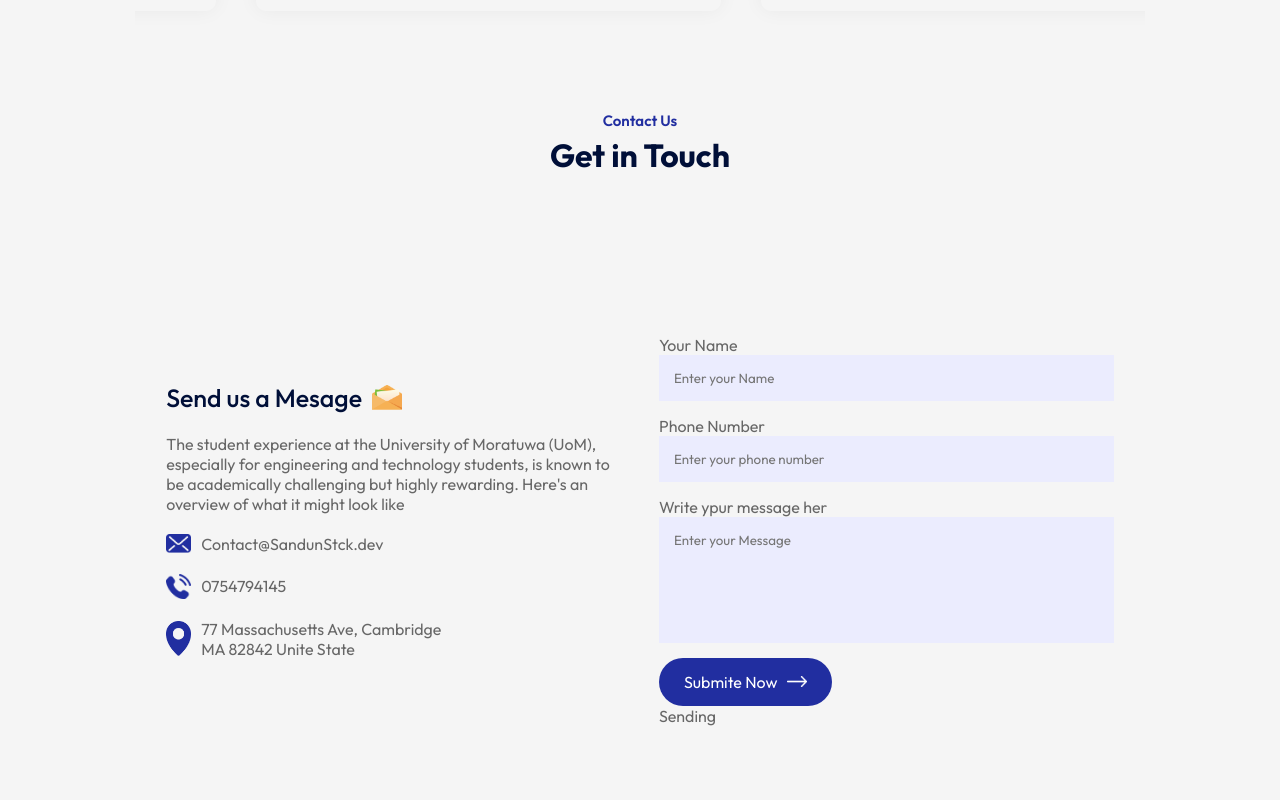
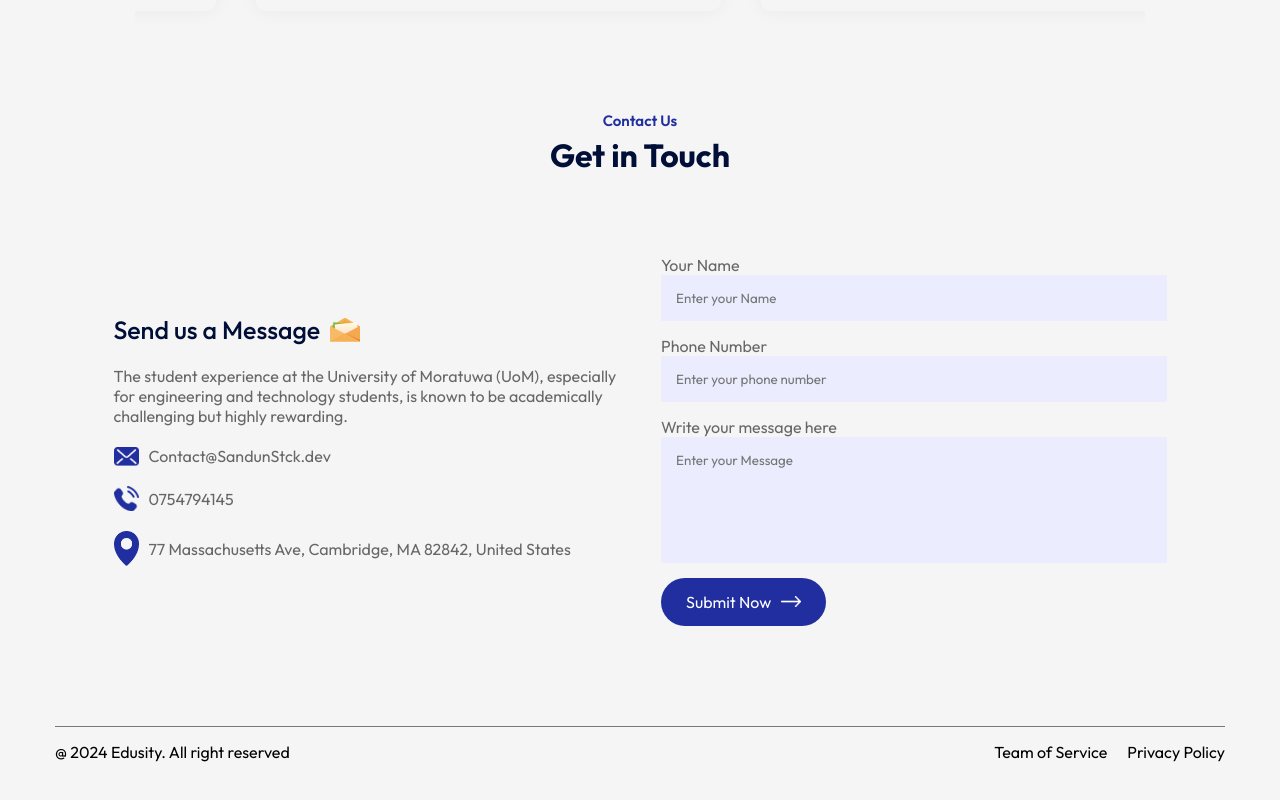
Before and after one commit to sandun7787/University-guide-web-page, a React (Vite) app: page / in a window 1280 px wide. Shown: the part 2931-3731 px from the top of the page. Built offline with nearby package versions, Linux system fonts and the light colour scheme.

Commit message:
add-the-new-files-like-footers-and-emails

```diff
--- a/src/App.jsx
+++ b/src/App.jsx
@@ -7,6 +7,7 @@ import About from './Components/About/About'
 import Campus from './Components/Campus/Campus'
 import Testimonials from './Components/Testimonials/Testimonials'
 import Contact from './Components/Contact/Contact'
+import Footer from './Components/Footer/Footer'
 export default function App() {
   return (
     <div>
@@ -22,6 +23,7 @@ export default function App() {
       <Testimonials/>
       <Title subTitle='Contact Us' title='Get in Touch'/>
       <Contact/>
+      <Footer/>
 
       </div>
 
--- a/src/Components/Contact/Contact.css
+++ b/src/Components/Contact/Contact.css
@@ -46,3 +46,8 @@
     margin-bottom: 15px;
     resize: none;  /* This is fine for textarea */
 }
+
+.contact-col span{
+    display: block;
+    margin: 20px 0;
+}
--- a/src/Components/Contact/Contact.jsx
+++ b/src/Components/Contact/Contact.jsx
@@ -1,4 +1,4 @@
-import React from 'react'
+import React, { useState } from 'react'
 import './Contact.css'
 import msg_icon from '../../assets/msg-icon.png'
 import mail_icon from '../../assets/mail-icon.png'
@@ -7,40 +7,65 @@ import location_icon from '../../assets/location-icon.png'
 import white_arrow from '../../assets/white-arrow.png'
 
 const Contact = () => {
+  const [result, setResult] = useState("");
+
+  const onSubmit = async (event) => {
+    event.preventDefault();
+    setResult("Sending....");
+    const formData = new FormData(event.target);
+
+    formData.append("access_key", "1d68034a-7720-4aba-8b30-65d9cb3f2b78");
+
+    const response = await fetch("https://api.web3forms.com/submit", {
+      method: "POST",
+      body: formData
+    });
+
+    const data = await response.json();
+
+    if (data.success) {
+      setResult("Form Submitted Successfully");
+      event.target.reset();
+    } else {
+      console.error("Error:", data);
+      setResult(data.message);
+    }
+  };
+
   return (
     <div className='contact'>
-        <div className="contact">
       <div className="contact-col">
-                <h3>Send us a Mesage  <img src={msg_icon} alt="" /></h3>
+        <h3>Send us a Message <img src={msg_icon} alt="Message Icon" /></h3>
         <p>
-                The student experience at the University of Moratuwa (UoM), especially for engineering and technology students, is known to be academically challenging but highly rewarding. Here's an overview of what it might look like
+          The student experience at the University of Moratuwa (UoM), especially for engineering and technology students, is known to be academically challenging but highly rewarding.
         </p>
         <ul>
-                    <li><img src={mail_icon} alt="" />
-                        Contact@SandunStck.dev
-                    </li>
-                    <li><img src={phone_icon} alt="" />0754794145</li>
-                    <li><img src={location_icon} alt="" />77 Massachusetts Ave, Cambridge <br/>MA 82842 Unite State</li>
+          <li><img src={mail_icon} alt="Mail Icon" /> Contact@SandunStck.dev</li>
+          <li><img src={phone_icon} alt="Phone Icon" /> 0754794145</li>
+          <li><img src={location_icon} alt="Location Icon" /> 77 Massachusetts Ave, Cambridge, MA 82842, United States</li>
         </ul>
       </div>
+
       <div className="contact-col">
-                  <form>
+        <form onSubmit={onSubmit}>
           <label>Your Name</label>
-                    <input type="text" name='name' placeholder='Enter your Name' />
-                    <required/>
+          <input type="text" name='name' placeholder='Enter your Name' required />
+
           <label>Phone Number</label>
-                    <input type="tel" name='phone' placeholder='Enter your phone number' />
-                    <required/>
-                    <label>Write ypur message her</label>
+          <input type="tel" name='phone' placeholder='Enter your phone number' required />
+
+          <label>Write your message here</label>
           <textarea name="message" rows='6' placeholder='Enter your Message' required></textarea>
-                    <button type='submite' className='btn dark-btn'>Submite Now <img src={white_arrow} alt="" /></button>
+
+          <button type='submit' className='btn dark-btn'>
+            Submit Now <img src={white_arrow} alt="Arrow Icon" />
+          </button>
         </form>
-                  <span>Sending</span>
+
+        <span>{result}</span>
       </div>
     </div>
-
-    </div>
-  )
+  );
 }
 
-export default Contact
+export default Contact;
--- /dev/null
+++ b/src/Components/Footer/Footer.css
@@ -0,0 +1,16 @@
+.footer{
+    margin: 10px auto;
+    display: flex;
+    align-items: center;
+    justify-content: space-between;
+    border-top:1px solid #797979 ;
+    padding: 15px 0;
+
+
+}
+
+.footer ul li{
+ list-style: none;
+ display: inline-block;
+ margin-left:20px;
+}
--- /dev/null
+++ b/src/Components/Footer/Footer.jsx
@@ -0,0 +1,18 @@
+import React from 'react'
+import './Footer.css'
+
+const Footer = () => {
+  return (
+    <div className='footer'>
+        <p>@ 2024 Edusity. All right reserved</p>
+        <ul>
+            <li>Team of Service</li>
+            <li>Privacy Policy</li>
+
+        </ul>
+
+    </div>
+  )
+}
+
+export default Footer
```
Lines whose indentation alone changed are shown as unchanged.
